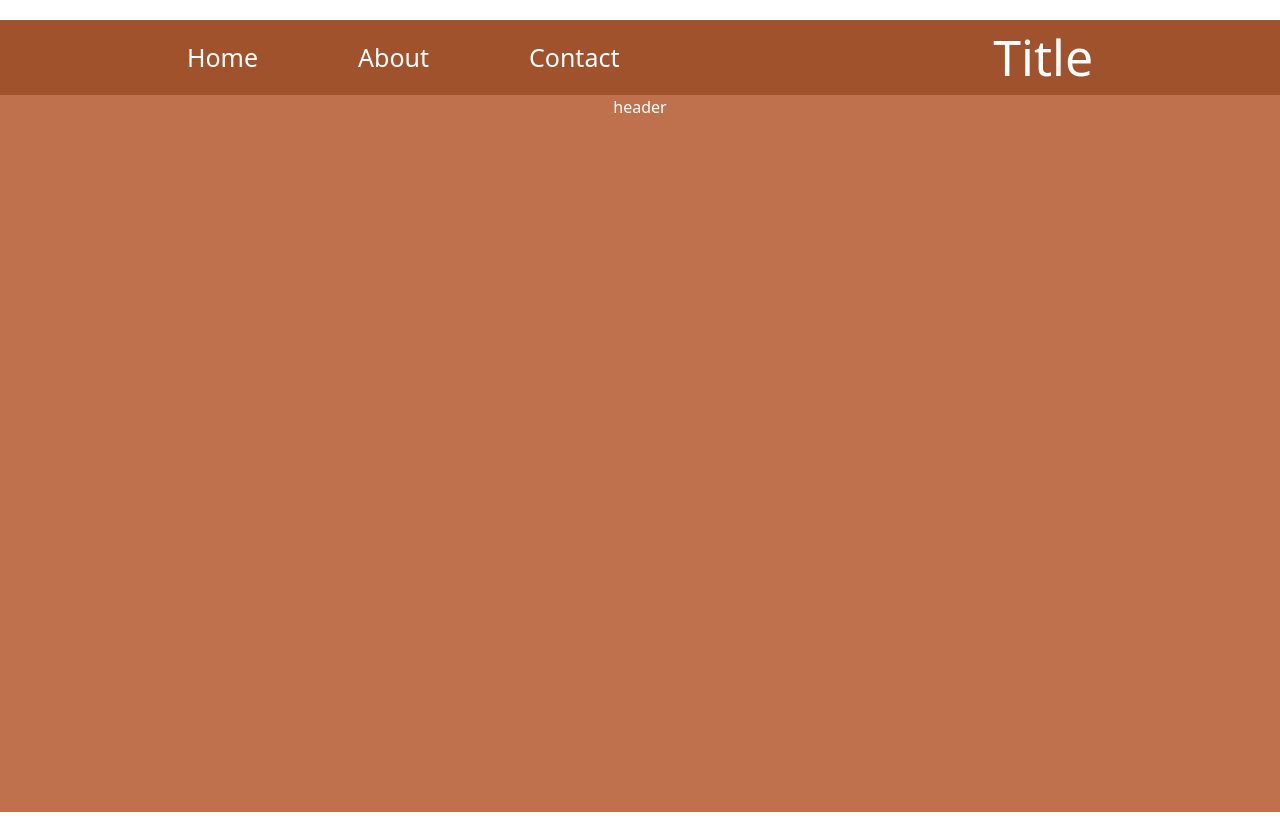
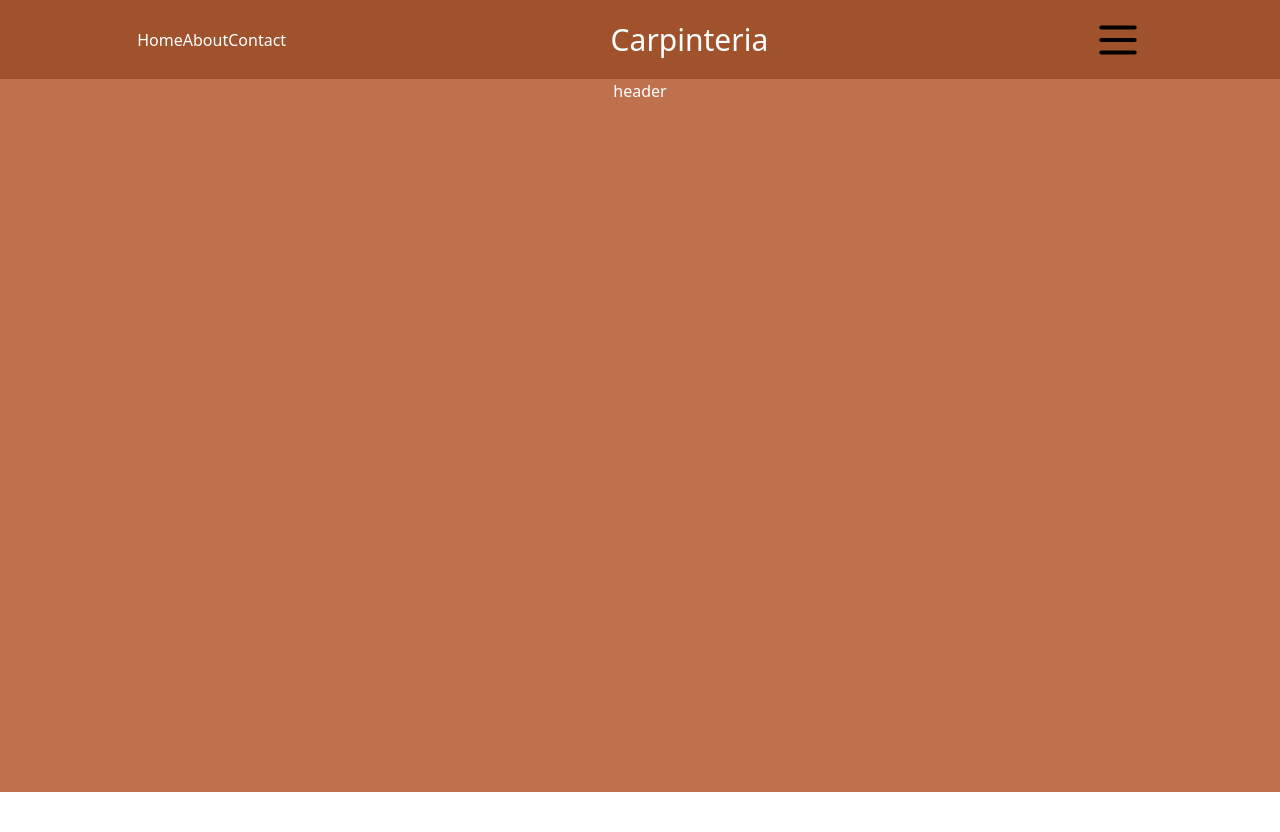
Before and after one commit to brian-h2/Carpinteria, a React (Vite) app: page / in a window 1280 px wide. After the commit the page ends 800 px from the top, so only its background shows below. Built offline with nearby package versions, Linux system fonts and the light colour scheme.

Commit message:
config de navbar

```diff
--- a/src/App.css
+++ b/src/App.css
@@ -4,6 +4,6 @@
     box-sizing: content-box;
     overflow: hidden;
     color: white;
-    margin: 20px auto;
+    margin: 0px auto;
     background-color: #bababa;
 }
--- a/src/components/NavBar/navbar.css
+++ b/src/components/NavBar/navbar.css
@@ -3,17 +3,38 @@
     display: flex;
     justify-content: space-around;
     background-color: sienna;
+    align-items: center;
+    gap: 50px;
+    height: 10%;
 }
 
 .navbar .navbar-ul{
+    display: none;
+
+}
+
+.navbar .navbar-ul.active{
     display: flex;
-    flex-direction: row;
+    flex-direction: column;
     align-items: center;
     justify-content: start;
-    gap: 100px;
-    font-size: 25px;
+    gap: 23px;
+    font-size: 15px;
+    position: absolute;
+    top:70px;
+    left: 78%;
 }
 
 .navbar .navbar-title{
-    font-size: 50px;
+    font-size: 30px;
 }
+
+.navbar .navbar-icon-burguer{
+    cursor: pointer;
+}
+
+@media (min-width: 720px) {
+    .navbar .navbar-ul{
+        display: flex;
+    }
+}
--- a/src/components/NavBar/navbar.jsx
+++ b/src/components/NavBar/navbar.jsx
@@ -1,15 +1,27 @@
 import React from 'react'
+import { useRef } from 'react'
 import { Link } from 'react-router-dom'
+import menu from '../../assets/icons/menu.svg'
 import './navbar.css'
 const navbar = () => {
+
+  const menuHambur = useRef()
+  const menuOptions = useRef()
+
+  const mostrarMenu = () => {
+    menuHambur.current.classList.toggle('active');
+    menuOptions.current.classList.toggle('active');
+  }
+
   return (
     <nav className='navbar'>
-        <ul className='navbar-ul'>
+        <ul className='navbar-ul' ref={menuOptions}>
           <li><Link to="/">Home</Link></li>
           <li><Link to="/about">About</Link></li>
           <li><Link to="/contact">Contact</Link></li>
         </ul>
-        <h2 className='navbar-title'>Title</h2>
+        <h2 className='navbar-title'>Carpinteria</h2>
+        <img ref={menuHambur} onClick={mostrarMenu} className="navbar-icon-burguer"src={menu} alt="nav" srcset="" />
     </nav>
   )
 }
```
Also changed, not shown: src/assets/icons/menu.svg (added).
